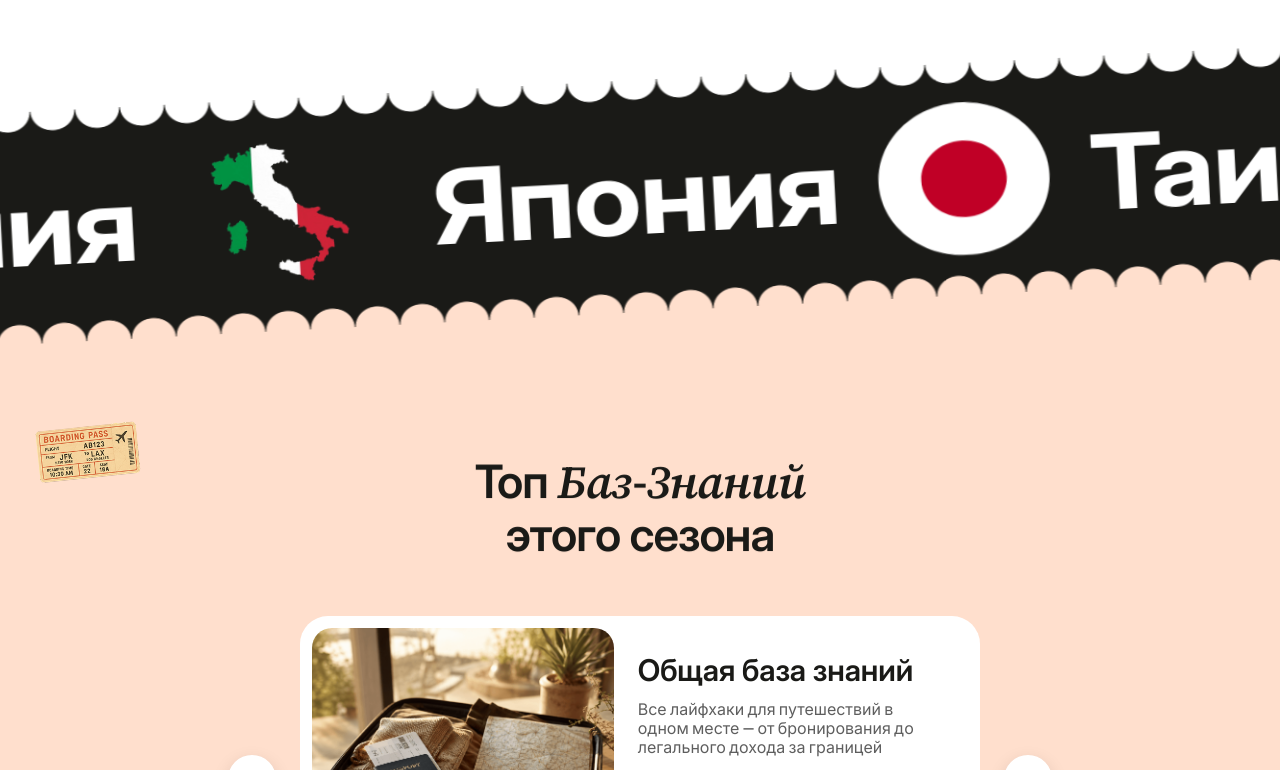
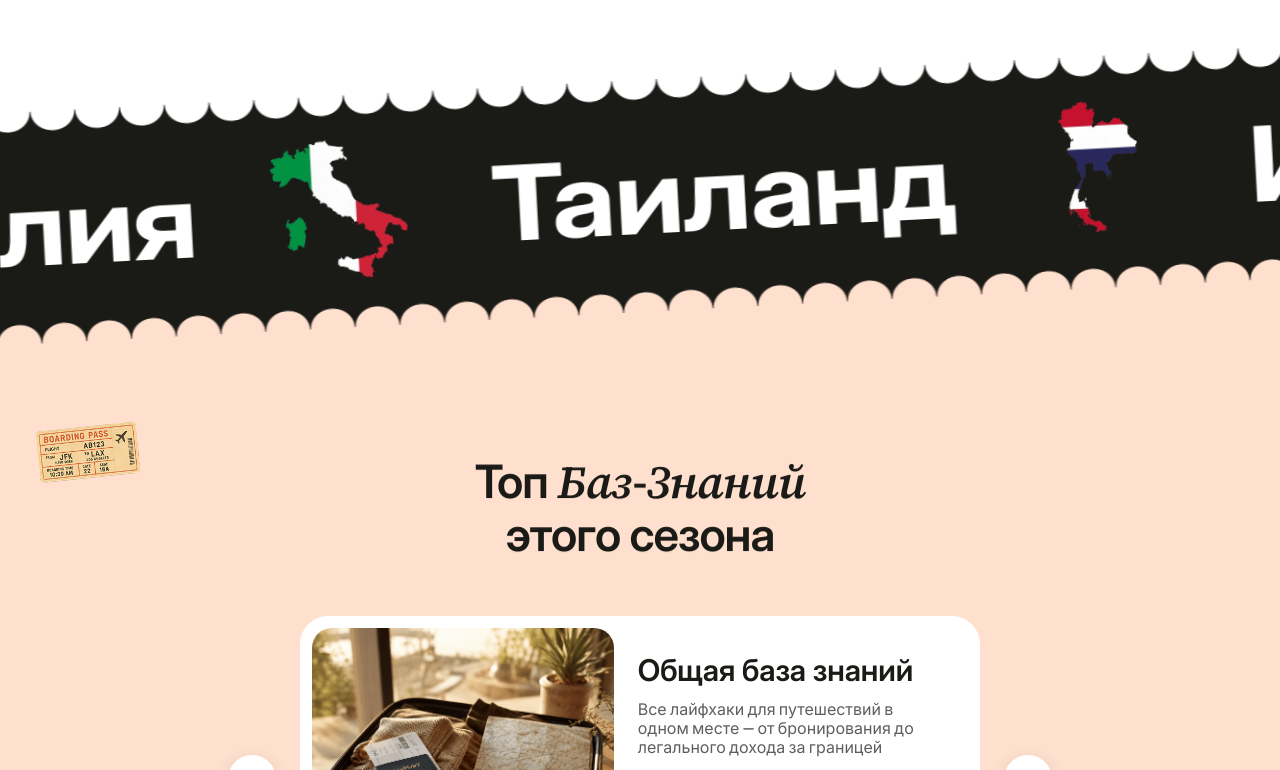
Before and after one commit to Zafarovpolat/travelAURA, a Next.js app: page / in a window 1280 px wide. Shown: the part 2585-3355 px from the top of the page. Built offline with nearby package versions, Linux system fonts and the light colour scheme.

Commit message:
Ribbon: keep only Italy + Thailand (remove extra Japan)
Co-Authored-By: Claude Opus 4.8 (1M context) <noreply@anthropic.com>

```diff
--- a/src/components/sections/CitiesMarquee.tsx
+++ b/src/components/sections/CitiesMarquee.tsx
@@ -2,7 +2,6 @@
 
 const ITEMS = [
   { label: "Италия", flag: "/images/cujjMXLnRh0ubB7Y9PHKkqUqHng.png" },
-  { label: "Япония", flag: "/images/uecbId5oKZ2rjlROouIcuGPtQ.svg" },
   { label: "Таиланд", flag: "/images/MRnUANnt1GkkM6MXqkEUxrts.png" },
 ];
 
```
